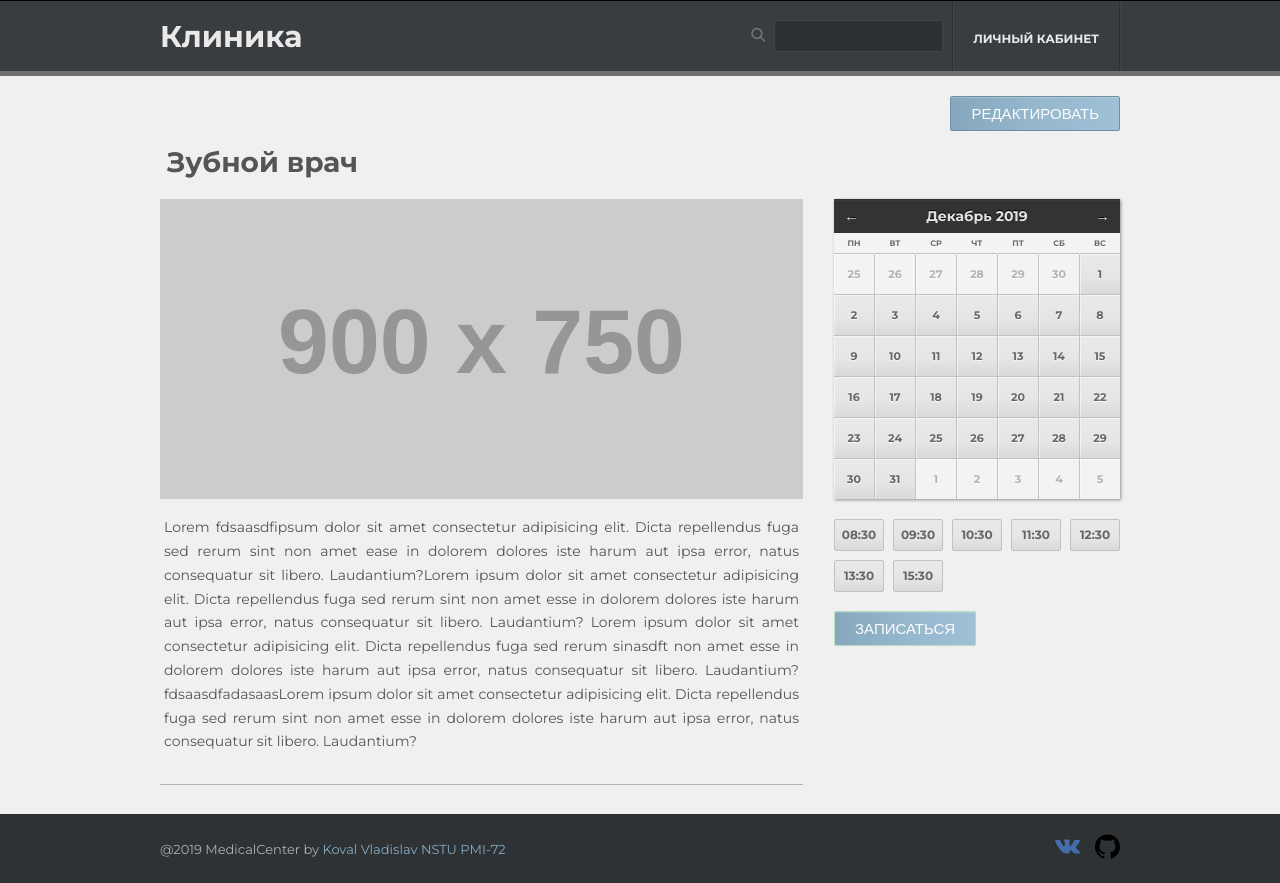
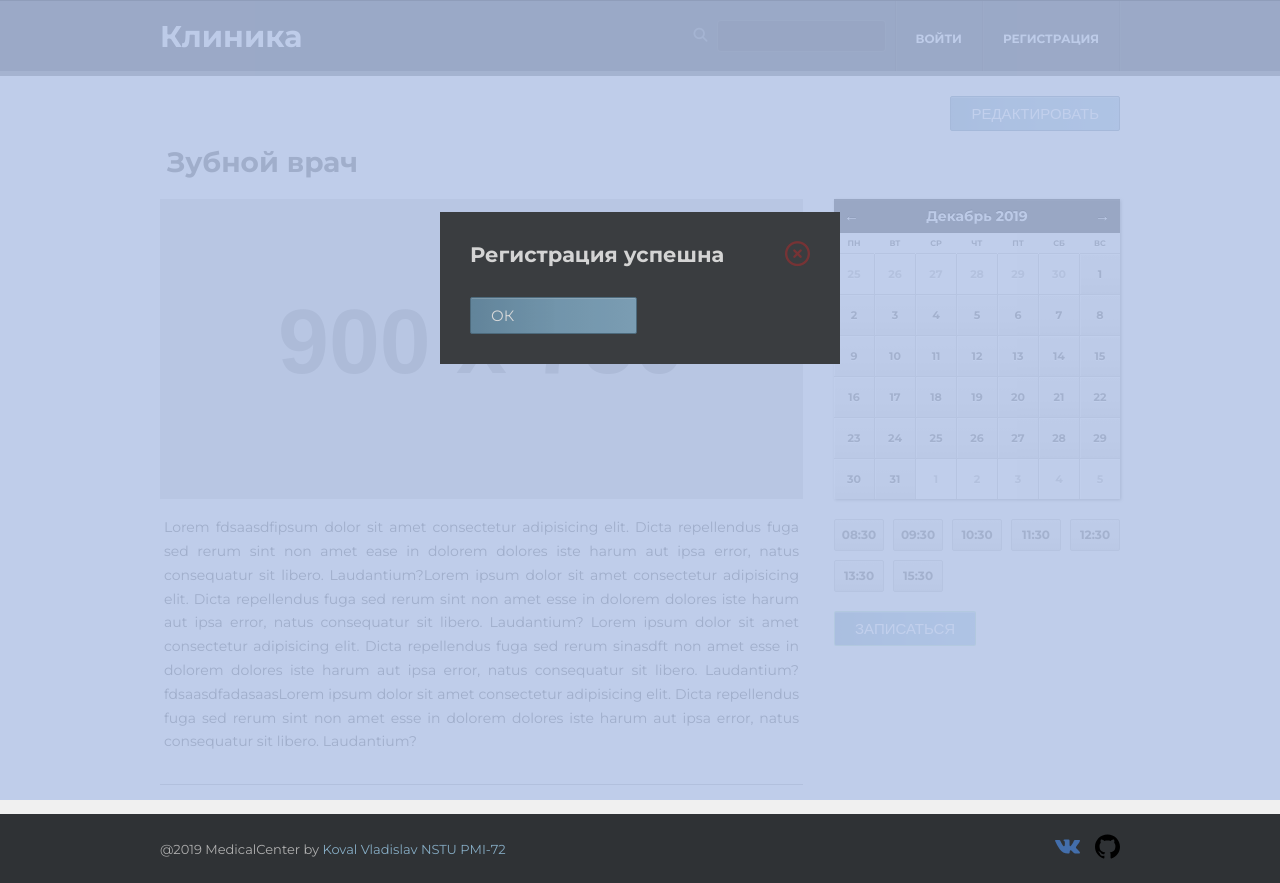
Before and after one commit to Nikolai023/java-vue-typecscript-example, a Vue app in the folder medical-center-vue/: page /service/1 in a window 1280 px wide. Built offline with nearby package versions, Linux system fonts and the light colour scheme.

Commit message:
add some features

```diff
--- a/medical-center-vue/src/App.vue
+++ b/medical-center-vue/src/App.vue
@@ -4,9 +4,14 @@
             @handlerRegistryClicked="handlerRegistryClicked"
             v-bind:isAuth="isAuthorized"/>
     <!--modals-->
-    <AuthModal @handlerAuthClicked="handlerAuthClicked" v-if="authModalVisible"/>
-    <RegistryModal @handlerRegistryClicked="handlerRegistryClicked" v-if="registryModalVisible"/>
-
+    <AuthModal @handlerAuthClicked="handlerAuthClicked" v-if="authModalVisible"
+               v-bind:informTitle="informMessage"
+               v-bind:informMessageVisible="informMessageVisible"/>
+    <RegistryModal @handlerRegistryClicked="handlerRegistryClicked" v-if="registryModalVisible"
+                   v-bind:informTitle="informMessage"
+                   v-bind:informMessageVisible="informMessageVisible"/>
+    <InformationModal @handlerInformModalClicked="handlerInformModalClicked"
+                      v-if="informationModalVisible" v-bind:title="informModalTitle"/>
     <!--main-->
     <router-view/>
     <!--footer-->
@@ -20,17 +25,25 @@
   import AuthModal from '@/components/modals/AuthModal';
   import AuthService from '@/service/AuthService';
   import RegistryModal from '@/components/modals/RegistryModal';
+  import InformationModal from '@/components/modals/InformationModal';
 
   export default {
     data() {
       return {
         isAuthorized: AuthService.isAuthorized(),
 
+        informMessage: 'Неправильный логин или пароль',
+        informMessageVisible: true,
+
+        informationModalVisible: true,
+        informModalTitle: 'Регистрация успешна',
+
         authModalVisible: false,
         registryModalVisible: false,
       };
     },
     components: {
+      InformationModal,
       Header,
       Footer,
       AuthModal,
@@ -42,6 +55,9 @@
       },
       handlerRegistryClicked() {
         this.registryModalVisible = !this.registryModalVisible;
+      },
+      handlerInformModalClicked() {
+        this.informationModalVisible = !this.informationModalVisible;
       },
     },
   };
--- a/medical-center-vue/src/assets/style.css
+++ b/medical-center-vue/src/assets/style.css
@@ -608,7 +608,7 @@ main {
 
 .form__error {
     display: none;
-    padding: 0 5px 5px 5px;
+    padding: 5px;
     position: absolute;
     z-index: 2000;
     background: rgba(91, 96, 100, 0.8);
@@ -616,6 +616,12 @@ main {
     color: #e49696;
     top: 90%;
     left: 40px;
+}
+
+.form__error_visib {
+    display: block;
+    position: static;
+    margin-bottom: 10px;
 }
 
 .form__input:focus {
--- a/medical-center-vue/src/components/modals/AuthModal.vue
+++ b/medical-center-vue/src/components/modals/AuthModal.vue
@@ -22,9 +22,21 @@
               и содержать только латинские символы и цифры
             </span>
           </fieldset>
+          <span class="form__error form__error_visib" v-if="this.informMessageVisible">
+            {{informTitle}}
+          </span>
           <input class="btn service-card_btn" type="submit" value="Войти">
         </form>
       </div>
     </div>
   </div>
 </template>
+
+<script>
+  export default {
+    props: {
+      informTitle: String,
+      informMessageVisible: Boolean,
+    },
+  };
+</script>
--- /dev/null
+++ b/medical-center-vue/src/components/modals/InformationModal.vue
@@ -0,0 +1,29 @@
+<template>
+  <div class="modal">
+    <div class="modal__dialog">
+      <div class="modal__inner">
+        <div class="form">
+          <h2 class="form__name">{{ title }}</h2>
+          <div class="form__btn-wrapper">
+            <a @click.prevent="$emit('handlerInformModalClicked')" class="service-card__round-btn"
+               href="">
+              <i class="far fa-times-circle"/>
+            </a>
+          </div>
+          <div class="confirm__btn-wrapper">
+            <a @click.prevent="$emit('handlerInformModalClicked')" class="btn service-card_btn"
+               href="">ОК</a>
+          </div>
+        </div>
+      </div>
+    </div>
+  </div>
+</template>
+
+<script>
+  export default {
+    props: {
+      title: String,
+    },
+  };
+</script>
--- a/medical-center-vue/src/components/modals/RegistryModal.vue
+++ b/medical-center-vue/src/components/modals/RegistryModal.vue
@@ -18,11 +18,24 @@
           <fieldset class="form__field">
             <input class="form__input" pattern="[A-Za-z]{0,}" placeholder="Пароль" required
                    type="password"/>
-            <span class="form__error">Пароль должен быть бла бла бла</span>
+            <span class="form__error">Пароль должен быть не менее 5 символов,
+              и содержать только латинские символы и цифры</span>
           </fieldset>
+          <span class="form__error form__error_visib" v-if="informMessageVisible">
+            {{informTitle}}
+          </span>
           <input class="btn service-card_btn" type="submit" value="Зарегистрироваться">
         </form>
       </div>
     </div>
   </div>
 </template>
+
+<script>
+  export default {
+    props: {
+      informTitle: String,
+      informMessageVisible: Boolean,
+    },
+  };
+</script>
--- a/medical-center-vue/src/service/AuthService.js
+++ b/medical-center-vue/src/service/AuthService.js
@@ -1,6 +1,6 @@
 export default {
   isAuthorized() {
-    return true;
+    return false;
   },
   isAdmin() {
     return true;
```
